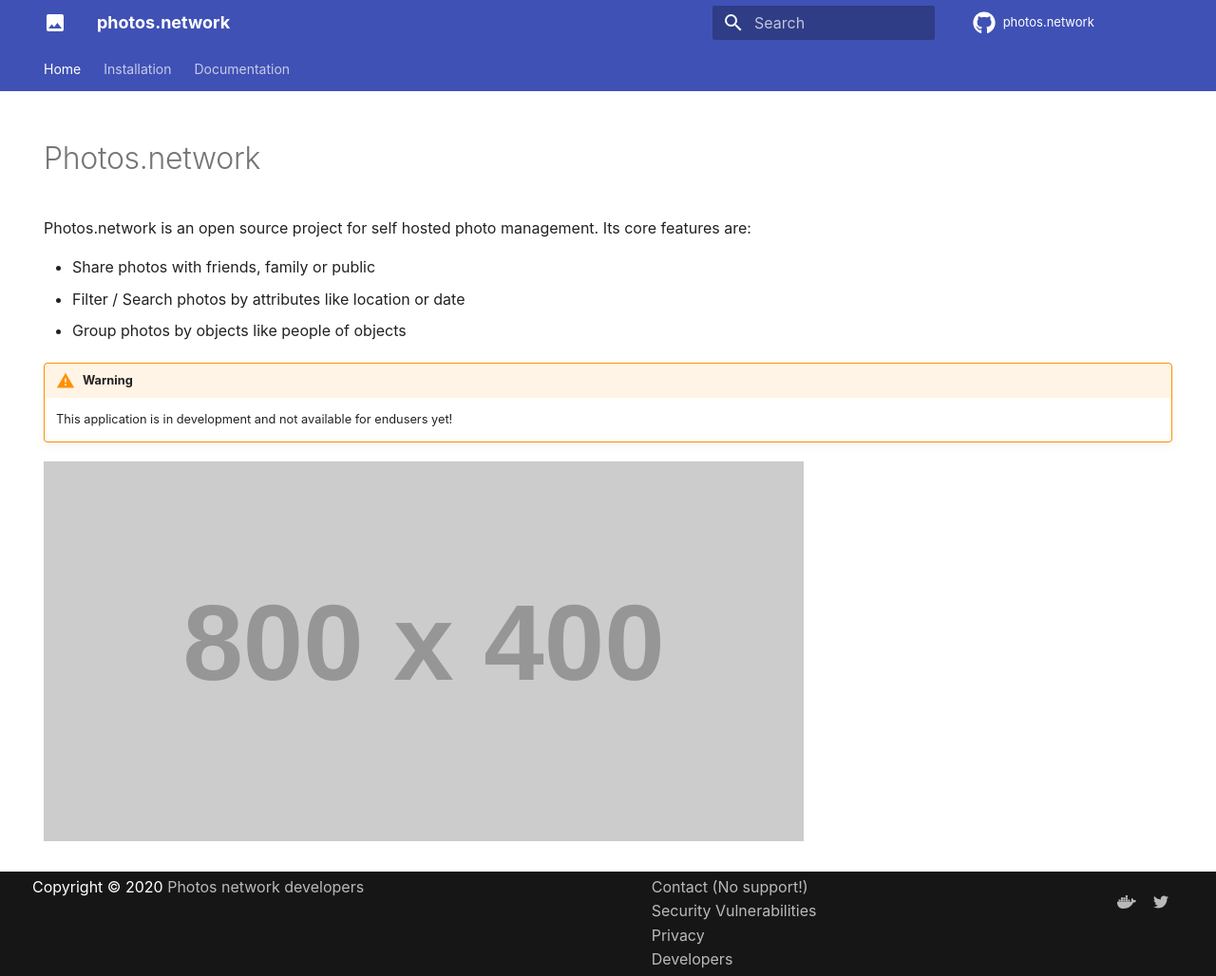
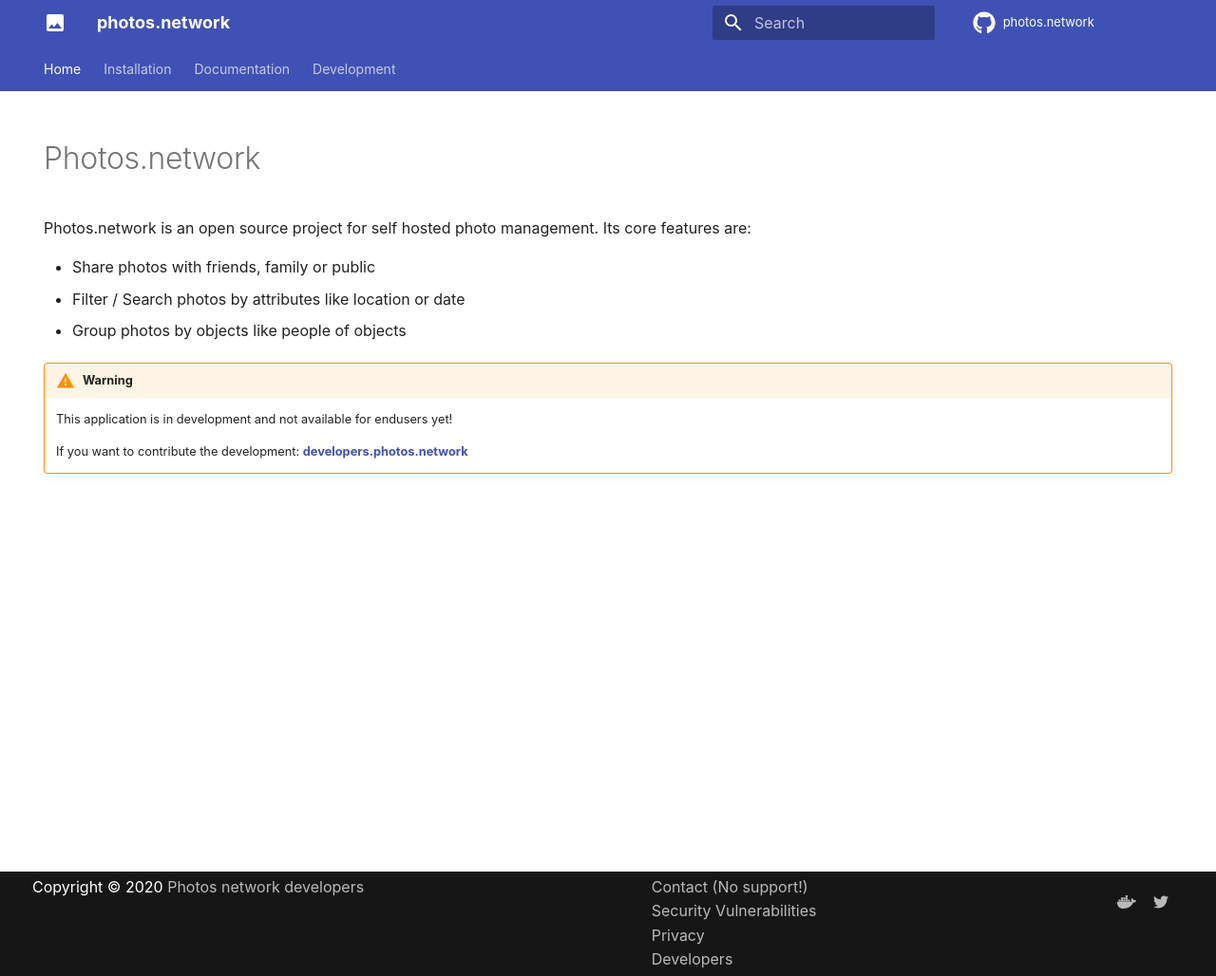
Before and after one commit to photos-network/photos.network, an MkDocs documentation site: the page built from docs/index.md, in a window 1280 px wide and 1028 px high. Shown: the whole window at 95% size. Built offline with MkDocs 1.6.1 and Material for MkDocs 9.7.7, drawn with Linux system fonts in a browser that asks for light colours.

Commit message:
add link to development documentation

```diff
--- a/docs/index.md
+++ b/docs/index.md
@@ -15,4 +15,7 @@
 !!!warning
     This application is in development and not available for endusers yet!
 
-![Placeholder](https://dummyimage.com/800x400/eee/aaa){: loading=lazy }
+
+    If you want to contribute the development: **[developers.photos.network](https://developers.photos.network/)**
+
+[comment]: <> (![Placeholder]&#40;https://dummyimage.com/800x400/eee/aaa&#41;{: loading=lazy })
--- a/mkdocs.yml
+++ b/mkdocs.yml
@@ -34,6 +34,8 @@
       - 'Docker': 'installation/docker.md'
   - 'Documentation':
       - 'Configuration': 'documentation/index.md'
+  - 'Development': https://developers.photos.network
+
 
 # Theme
 theme:
```
